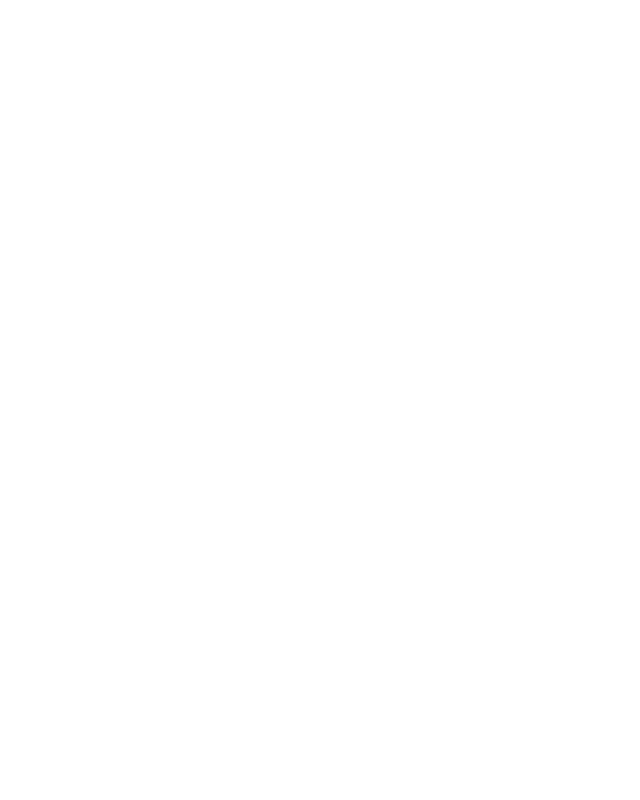
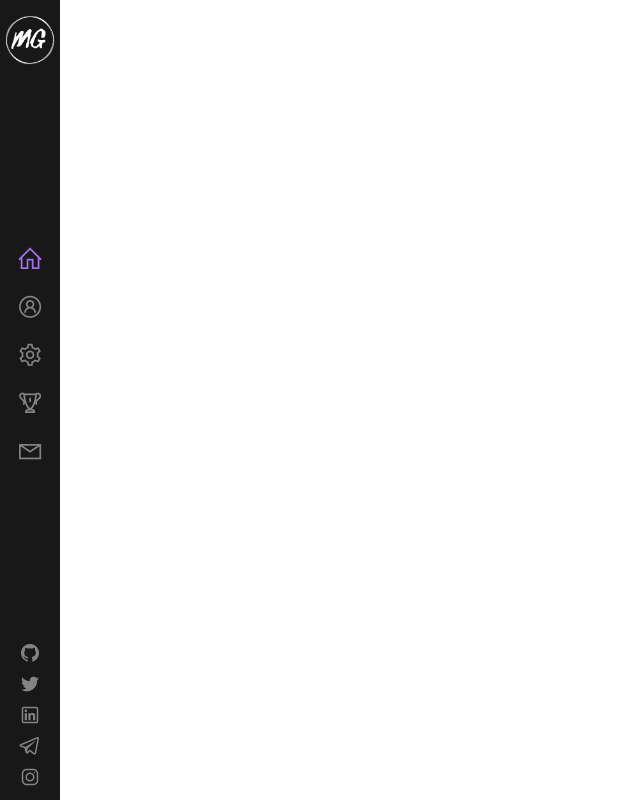
Before and after one commit to GajjarMiten/React-Portfolio, a React (Vite) app: page / in a window 1280 px wide. Shown: the whole page, without its empty margins (0-640 px from the left). Built offline with nearby package versions, Linux system fonts and the light colour scheme.

Commit message:
added navbar

```diff
--- a/index.html
+++ b/index.html
@@ -2,9 +2,15 @@
 <html lang="en">
     <head>
         <meta charset="UTF-8" />
-    <!-- <link rel="icon" type="image/svg+xml" href="/src/favicon.svg" /> -->
+        <link rel="icon" type="image/svg+xml" href="/src/favicon.png" />
         <meta name="viewport" content="width=device-width, initial-scale=1.0" />
-    <title>Vite App</title>
+        <link
+            rel="stylesheet"
+            href="https://cdnjs.cloudflare.com/ajax/libs/line-awesome/1.3.0/line-awesome/css/line-awesome.min.css"
+            integrity="sha512-vebUliqxrVkBy3gucMhClmyQP9On/HAWQdKDXRaAlb/FKuTbxkjPKUyqVOxAcGwFDka79eTF+YXwfke1h3/wfg=="
+            crossorigin="anonymous"
+        />
+        <title>Miten Gajjar</title>
     </head>
     <body>
         <div id="root"></div>
--- a/src/app.tsx
+++ b/src/app.tsx
@@ -1,7 +1,26 @@
 import React from "react";
+import { GlobalStyle, theme } from "./style/global_style";
+import styled, { ThemeProvider } from "styled-components";
+import Navbar from "./components/navbar/Navbar";
+
+const AppStyle = styled.main`
+    height: 100vh;
+    width: 100vw;
+    display: grid;
+    grid-template-columns: ${({ theme }) => theme.navbarWidth};
+`;
 
 const App = () => {
-    return <div></div>;
+    return (
+        <>
+            <GlobalStyle />
+            <ThemeProvider theme={theme}>
+                <AppStyle>
+                    <Navbar />
+                </AppStyle>
+            </ThemeProvider>
+        </>
+    );
 };
 
 export default App;
--- /dev/null
+++ b/src/components/navbar/Navbar.tsx
@@ -0,0 +1,127 @@
+import React from "react";
+import styled from "styled-components";
+import logo from "../../favicon.png";
+import { center, column } from "../../style/global_style";
+
+const Nav = styled.nav`
+    padding: 10px 0;
+    display: flex;
+    flex-direction: column;
+    align-items: center;
+    justify-content: space-between;
+    height: 100vh;
+    width: ${({ theme }) => theme.navbarWidth};
+    background: ${({ theme }) => theme.navBackGround};
+`;
+
+const NavBrand = styled.div`
+    height: 60px;
+    width: 60px;
+    border-radius: 50%;
+    & img {
+        height: 100%;
+        width: 100%;
+    }
+`;
+
+const NavItem = styled.a.attrs({ href: "1#" })`
+    ${center};
+    text-decoration: none;
+    color: ${({ theme }) => theme.iconColor};
+    height: 40px;
+    width: 100%;
+    &.active {
+        color: ${({ theme }) => theme.accentColor};
+    }
+    i {
+        font-size: 1.7rem;
+    }
+    p {
+        font-size: 0.7rem;
+        display: none;
+    }
+    &:hover {
+        i {
+            display: none;
+        }
+        p {
+            color: ${({ theme }) => theme.accentColor};
+            display: block;
+        }
+    }
+`;
+
+const NavItems = styled.ul`
+    ${column};
+    align-items: center;
+    width: 100%;
+    gap: 8px;
+`;
+
+const SocialItems = styled(NavItems)`
+   max-height:150px;
+    gap: 4px;
+`;
+
+const SocialItem = styled(NavItem)`
+    i {
+        font-size: 1.5rem;
+    }
+    &:hover {
+        i {
+            display: block;
+            color: ${({ theme }) => theme.accentColor};
+        }
+    }
+`;
+
+const Navbar = () => {
+    return (
+        <Nav>
+            <NavBrand>
+                <img src={logo} alt="logo" />
+            </NavBrand>
+            <NavItems>
+                <NavItem className="active">
+                    <i className="las la-home"></i>
+                    <p>HOME</p>
+                </NavItem>
+                <NavItem>
+                    <i className="las la-user-circle"></i>
+                    <p>ABOUT</p>
+                </NavItem>
+                <NavItem>
+                    <i className="las la-cog"></i>
+                    <p>SKILLS</p>
+                </NavItem>
+                <NavItem>
+                    <i className="las la-trophy"></i>
+                    <p>WORK</p>
+                </NavItem>
+                <NavItem>
+                    <i className="las la-envelope"></i>
+                    <p>CONTACT</p>
+                </NavItem>
+            </NavItems>
+            <SocialItems>
+                <SocialItem>
+                    <i className="lab la-github"></i>
+                </SocialItem>
+                <SocialItem>
+                    <i className="lab la-twitter"></i>
+                </SocialItem>
+                <SocialItem>
+                    <i className="lab la-linkedin"></i>
+                </SocialItem>
+                <SocialItem>
+                    <i className="lab la-telegram"></i>
+                </SocialItem>
+                <SocialItem>
+                    <i className="lab la-instagram"></i>
+                </SocialItem>
+            </SocialItems>
+        </Nav>
+    );
+};
+
+export default Navbar;
--- /dev/null
+++ b/src/style/global_style.ts
@@ -0,0 +1,32 @@
+import { createGlobalStyle, css } from "styled-components";
+
+const GlobalStyle = createGlobalStyle`
+   @import url('https://fonts.googleapis.com/css2?family=Acme&family=Pacifico&display=swap');
+    *{
+        padding:0;
+        margin:0;
+        box-sizing:border-box;
+        font-family: 'Segoe UI', Tahoma, Geneva, Verdana, sans-serif;
+    }
+`;
+
+const theme = {
+    midColor: "#cf8bf3",
+    textColor: "#fdb99b",
+    primaryColor: "#fff",
+    iconColor: "#838383",
+    accentColor: "#a770ef",
+    navBackGround: "#181818",
+    navbarWidth: "60px",
+};
+
+const column = css`
+    display: flex;
+    flex-direction: column;
+`;
+const center = css`
+    display: flex;
+    align-items: center;
+    justify-content: center;
+`;
+export { GlobalStyle, theme, column, center };
--- /dev/null
+++ b/src/style/zs.css
@@ -0,0 +1,8 @@
+* {
+    color: #a770ef;
+    color: #cf8bf3;
+    color: #fdb99b;
+    color: #252627;
+    color: #838383;
+    color: #181818;
+}
```
Also changed, not shown: src/favicon.png (added). Lines whose indentation alone changed are shown as unchanged.
